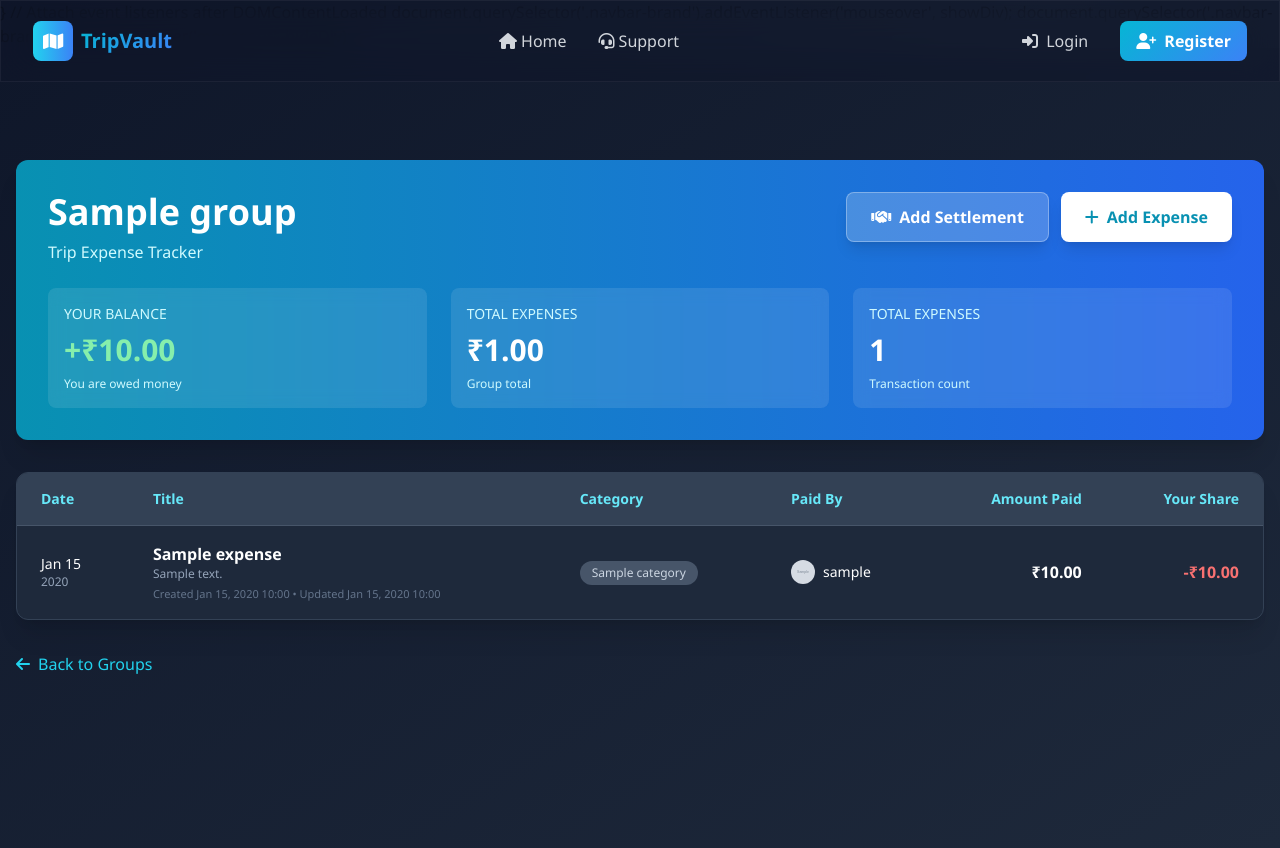
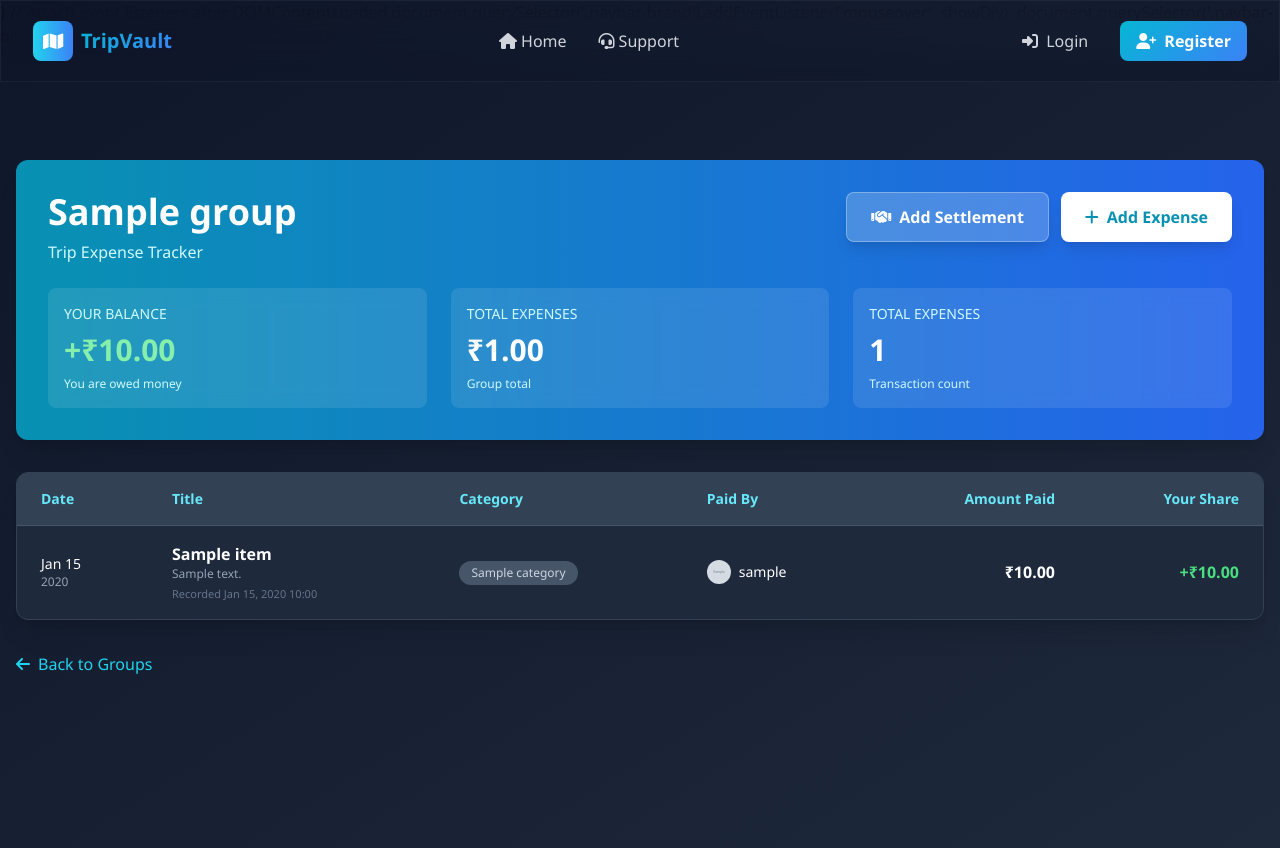
Before and after one commit to abhishekjais-124/tripVault, a Django app: template expense/templates/expense/group_expenses.html in a window 1280 px wide. Run offline with Django 5.2, Linux system fonts and the light colour scheme; the template is opened without the code that fills it: most values are stand-ins (such as "Sample title", 1, 10 or a date in 2020); grey boxes marked "Sample" are stand-in pictures; some libraries are stand-ins or nearby versions.

Commit message:
Show settlements in expense table; send notifications on settlement; include settlements in balances

```diff
--- a/expense/templates/expense/group_expenses.html
+++ b/expense/templates/expense/group_expenses.html
@@ -65,7 +65,7 @@
 
         <!-- Expenses Table -->
         <div class="bg-slate-800 rounded-xl shadow-xl overflow-hidden border border-slate-700">
-            {% if expenses %}
+            {% if items %}
                 <div class="overflow-x-auto">
                     <table class="w-full">
                         <thead>
@@ -79,59 +79,69 @@
                             </tr>
                         </thead>
                         <tbody class="divide-y divide-slate-700" id="expenseTableBody">
-                            {% for expense in expenses %}
-                                <tr class="hover:bg-slate-700 transition-colors expense-row cursor-pointer"
-                                    data-expense-id="{{ expense.id }}"
-                                    data-expense-paid-by="{{ expense.is_paid_by_user }}"
-                                    data-expense-url="{% url 'expense_detail' expense.id %}">
+                            {% for item in items %}
+                                <tr class="hover:bg-slate-700 transition-colors {% if item.type == 'expense' %}expense-row cursor-pointer{% else %}cursor-default{% endif %}"
+                                    {% if item.type == 'expense' %}
+                                    data-expense-id="{{ item.id }}"
+                                    data-expense-paid-by="{{ item.is_paid_by_user }}"
+                                    data-expense-url="{% url 'expense_detail' item.id %}"
+                                    {% endif %}>
                                     <td class="px-6 py-4">
                                         <div class="text-sm">
-                                            <p class="font-medium text-white">{{ expense.date|date:"M d" }}</p>
-                                            <p class="text-xs text-slate-400">{{ expense.date|date:"Y" }}</p>
+                                            <p class="font-medium text-white">{{ item.date|date:"M d" }}</p>
+                                            <p class="text-xs text-slate-400">{{ item.date|date:"Y" }}</p>
                                         </div>
                                     </td>
                                     <td class="px-6 py-4">
                                         <div>
-                                            <p class="font-semibold text-white">{{ expense.title }}</p>
-                                            {% if expense.description %}
-                                                <p class="text-xs text-slate-400">{{ expense.description }}</p>
+                                            <p class="font-semibold text-white">{{ item.title }}</p>
+                                            {% if item.description %}
+                                                <p class="text-xs text-slate-400">{{ item.description }}</p>
                                             {% endif %}
+                                            {% if item.type == 'expense' %}
                                                 <p class="text-[11px] text-slate-500 mt-1">
-                                                Created {{ expense.created_at|date:"M d, Y H:i" }} • Updated {{ expense.updated_at|date:"M d, Y H:i" }}
+                                                    Created {{ item.created_at|date:"M d, Y H:i" }} • Updated {{ item.updated_at|date:"M d, Y H:i" }}
                                                 </p>
+                                            {% else %}
+                                                <p class="text-[11px] text-slate-500 mt-1">Recorded {{ item.created_at|date:"M d, Y H:i" }}</p>
+                                            {% endif %}
                                         </div>
                                     </td>
                                     <td class="px-6 py-4">
+                                        {% if item.type == 'settlement' %}
+                                            <span class="inline-block px-3 py-1 text-xs font-medium rounded-full bg-emerald-900 text-emerald-300">Settlement</span>
+                                        {% else %}
                                             <span class="inline-block px-3 py-1 text-xs font-medium rounded-full
-                                            {% if expense.category == 'Food' %}bg-orange-900 text-orange-300
-                                            {% elif expense.category == 'Transport' %}bg-purple-900 text-purple-300
-                                            {% elif expense.category == 'Accommodation' %}bg-pink-900 text-pink-300
-                                            {% elif expense.category == 'Activity' %}bg-indigo-900 text-indigo-300
-                                            {% elif expense.category == 'Shopping' %}bg-rose-900 text-rose-300
+                                                {% if item.category == 'Food' %}bg-orange-900 text-orange-300
+                                                {% elif item.category == 'Transport' %}bg-purple-900 text-purple-300
+                                                {% elif item.category == 'Accommodation' %}bg-pink-900 text-pink-300
+                                                {% elif item.category == 'Activity' %}bg-indigo-900 text-indigo-300
+                                                {% elif item.category == 'Shopping' %}bg-rose-900 text-rose-300
                                                 {% else %}bg-slate-600 text-slate-300
                                                 {% endif %}
                                             ">
-                                            {{ expense.category }}
+                                                {{ item.category }}
                                             </span>
+                                        {% endif %}
                                     </td>
                                     <td class="px-6 py-4">
                                         <div class="flex items-center space-x-2">
-                                            <img src="{{ expense.paid_by.icon }}" alt="{{ expense.paid_by.name }}" class="w-6 h-6 rounded-full">
-                                            <span class="text-sm text-white">{{ expense.paid_by.username }}</span>
-                                            {% if expense.is_paid_by_user %}
+                                            <img src="{{ item.paid_by.icon }}" alt="{{ item.paid_by.name }}" class="w-6 h-6 rounded-full">
+                                            <span class="text-sm text-white">{{ item.paid_by.username }}</span>
+                                            {% if item.is_paid_by_user %}
                                                 <span class="text-xs bg-blue-900 text-blue-300 px-2 py-1 rounded">(You)</span>
                                             {% endif %}
                                         </div>
                                     </td>
                                     <td class="px-6 py-4 text-right">
-                                        <p class="font-semibold text-white">₹{{ expense.amount|floatformat:2 }}</p>
+                                        <p class="font-semibold text-white">₹{{ item.amount|floatformat:2 }}</p>
                                     </td>
                                     <td class="px-6 py-4 text-right">
-                                        {% if expense.amount_owed %}
-                                            {% if expense.is_paid_by_user %}
-                                                <span class="font-semibold text-green-400">+₹{{ expense.amount_owed|floatformat:2 }}</span>
-                                            {% else %}
-                                                <span class="font-semibold text-red-400">-₹{{ expense.amount_owed|floatformat:2 }}</span>
+                                        {% if item.amount_owed %}
+                                            {% if item.amount_owed > 0 %}
+                                                <span class="font-semibold text-green-400">+₹{{ item.amount_owed|floatformat:2 }}</span>
+                                            {% elif item.amount_owed < 0 %}
+                                                <span class="font-semibold text-red-400">-₹{{ item.amount_owed|floatformat:2|cut:'-' }}</span>
                                             {% endif %}
                                         {% else %}
                                             <span class="text-slate-400">N/A</span>
```
Also changed, not shown: expense/views.py (+48 -1 lines), db.sqlite3. Lines whose indentation alone changed are shown as unchanged.
